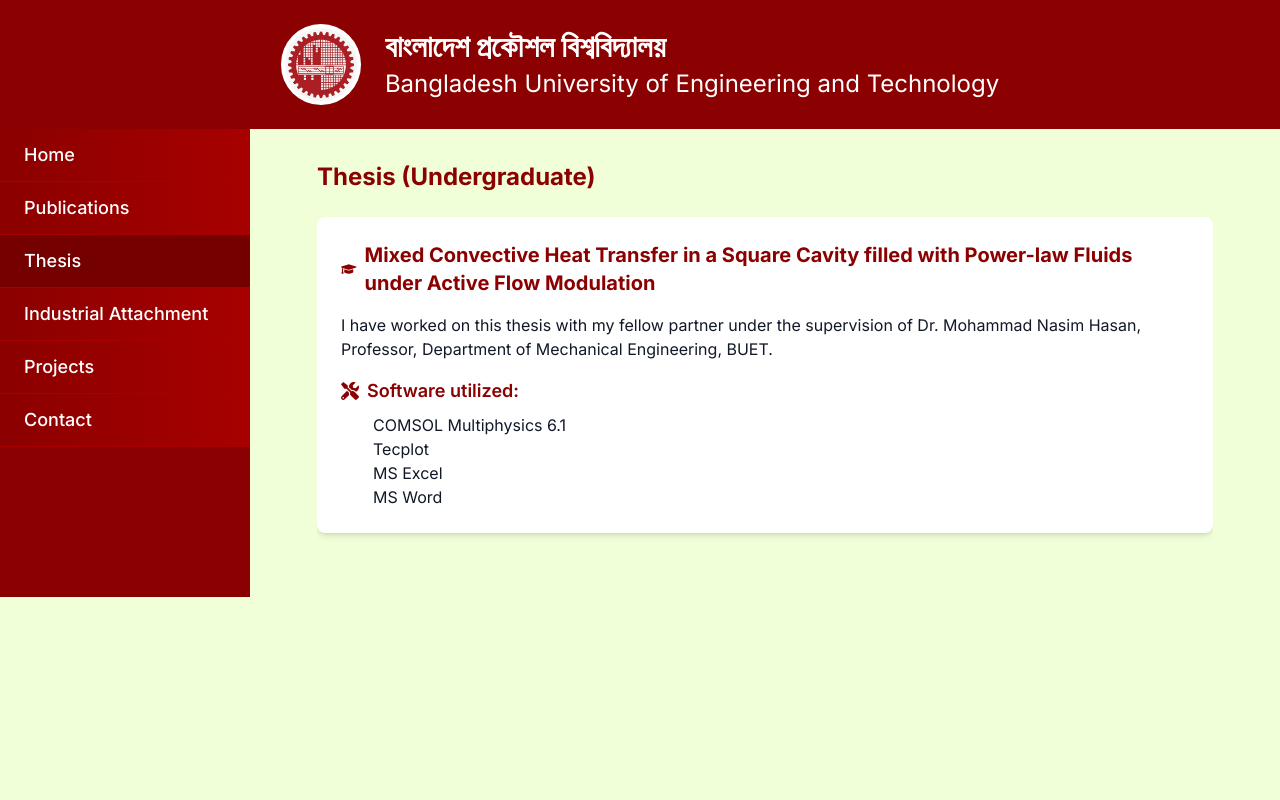
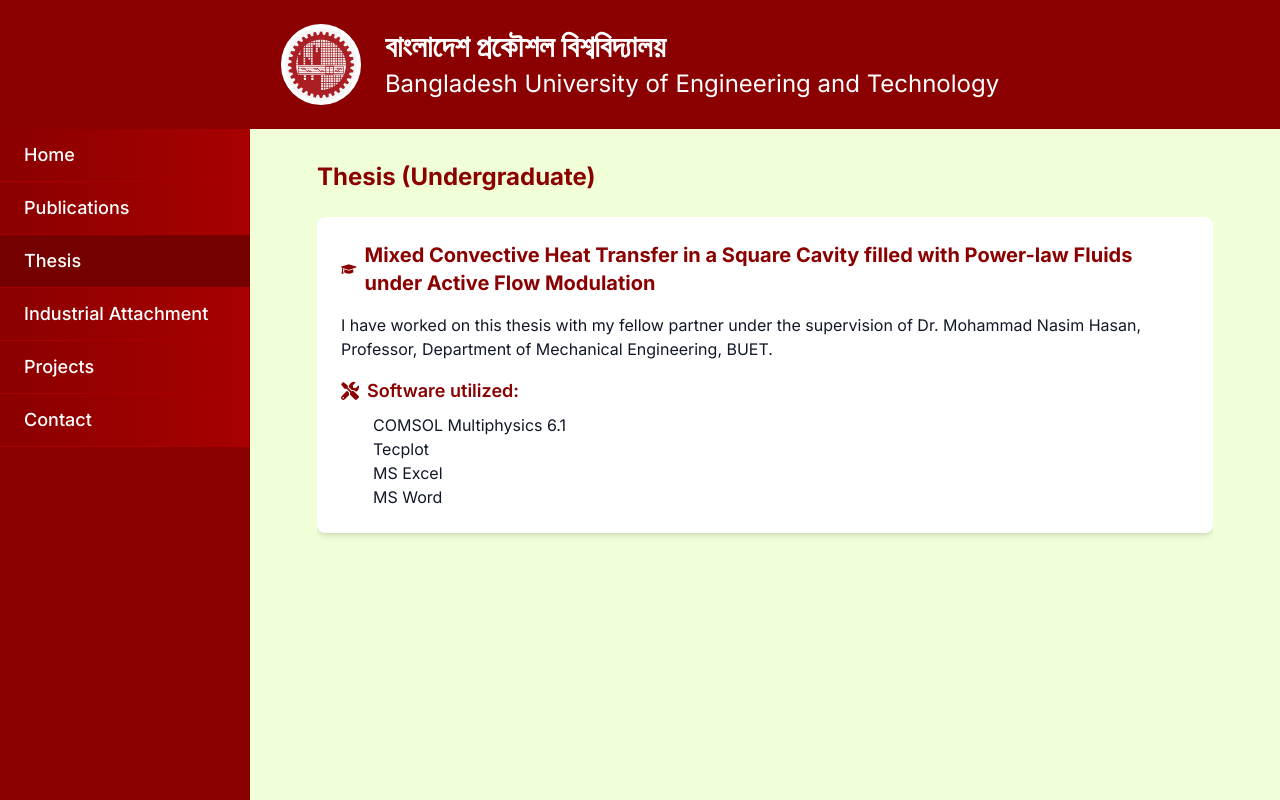
Before and after one commit to maruf-pfc/abdullah, a Next.js app: page /thesis in a window 1280 px wide. Built offline with nearby package versions, Linux system fonts and the light colour scheme.

Commit message:
add: styling h-screen

```diff
--- a/src/components/navigation.tsx
+++ b/src/components/navigation.tsx
@@ -65,7 +65,7 @@
           isOpen ? "translate-x-0" : "-translate-x-full md:translate-x-0"
         )}
       >
-        <div className="h-full flex flex-col">
+        <div className="h-screen flex flex-col bg-[#8B0000]">
           <button
             onClick={() => setIsOpen(false)}
             className="self-end md:hidden text-white text-xl px-4 py-2"
```
